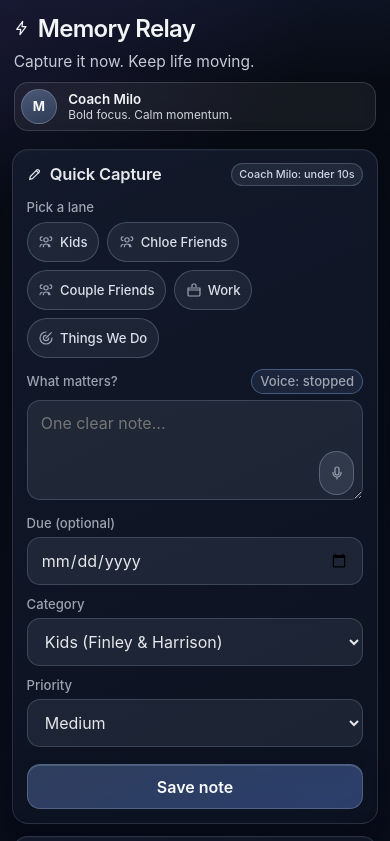
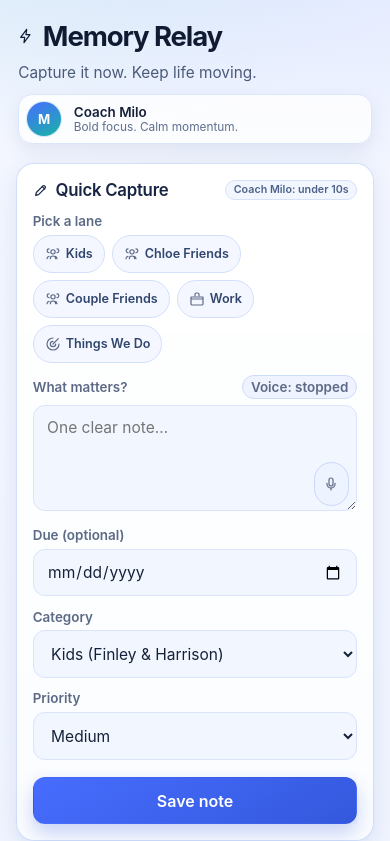
Before and after one commit to idk2575566/grant-memory-relay-v1, a website: page index.html in a window 390 px wide. Shown: the top 841 px of the page. Drawn offline with Linux system fonts and the light colour scheme.

Commit message:
Redesign UI to light mobile-first polished theme

```diff
--- a/styles.css
+++ b/styles.css
@@ -1,18 +1,19 @@
 :root {
-  --bg: #070a12;
-  --bg-2: #0b1020;
-  --surface: rgba(16, 22, 38, 0.78);
-  --surface-strong: rgba(20, 28, 46, 0.9);
-  --surface-soft: rgba(148, 163, 184, 0.12);
-  --text: #e5e7eb;
-  --muted: #9ca3af;
-  --line: rgba(148, 163, 184, 0.26);
-  --line-strong: rgba(148, 163, 184, 0.36);
-  --accent: #8ab4ff;
-  --accent-strong: #6d9cff;
-  --success: #7dd3a8;
-  --warn: #f7c46c;
-  --danger: #f4a5a5;
+  --bg: #f4f7ff;
+  --bg-2: #eef3ff;
+  --surface: #ffffff;
+  --surface-strong: #f8faff;
+  --surface-soft: #f2f6ff;
+  --text: #16223a;
+  --muted: #5d6a85;
+  --line: #d9e4fb;
+  --line-strong: #c7d7f7;
+  --accent: #476dff;
+  --accent-strong: #3458dc;
+  --support: #19b3a6;
+  --success: #1f9d72;
+  --warn: #bc7f1d;
+  --danger: #cf3e58;
 }
 
 * { box-sizing: border-box; }
@@ -22,9 +23,10 @@ body {
   font-family: Inter, -apple-system, BlinkMacSystemFont, "Segoe UI", Roboto, sans-serif;
   color: var(--text);
   background:
-    radial-gradient(900px 520px at 85% -15%, rgba(76, 119, 206, 0.28) 0%, transparent 55%),
-    radial-gradient(760px 440px at -15% 0%, rgba(94, 84, 183, 0.22) 0%, transparent 50%),
-    linear-gradient(175deg, var(--bg) 0%, var(--bg-2) 100%);
+    radial-gradient(1100px 560px at 88% -10%, rgba(71, 109, 255, 0.14) 0%, transparent 58%),
+    radial-gradient(900px 460px at -10% -8%, rgba(25, 179, 166, 0.11) 0%, transparent 56%),
+    linear-gradient(180deg, var(--bg) 0%, var(--bg-2) 100%);
+  min-height: 100vh;
 }
 
 .icon-sprite {
@@ -53,152 +55,145 @@ body {
 }
 
 .app {
-  max-width: 920px;
+  max-width: 940px;
   margin: 0 auto;
-  padding: 1.3rem;
+  padding: 1rem;
   display: grid;
-  gap: 1rem;
+  gap: 0.9rem;
+  padding-bottom: calc(1.15rem + env(safe-area-inset-bottom, 0px));
 }
 
 .hero {
-  color: #f3f4f6;
-  padding: 0.1rem 0.1rem 0.35rem;
+  padding: 0.18rem 0.14rem 0.26rem;
   display: grid;
-  gap: 0.55rem;
+  gap: 0.62rem;
 }
 
 .hero h1 {
   margin: 0;
   display: inline-flex;
   align-items: center;
-  gap: 0.5rem;
-  font-size: 1.95rem;
-  font-weight: 620;
-  letter-spacing: -0.03em;
+  gap: 0.54rem;
+  font-size: clamp(1.72rem, 4.8vw, 2.08rem);
+  font-weight: 700;
+  letter-spacing: -0.04em;
+  color: #101a31;
 }
 
 .hero p {
   margin: 0;
-  font-size: 0.97rem;
-  color: #c4cad5;
+  font-size: 1rem;
+  color: #4b5a78;
 }
 
 .milo-profile {
-  margin-top: 0.15rem;
+  margin-top: 0.12rem;
   display: inline-flex;
   align-items: center;
   gap: 0.72rem;
   width: fit-content;
-  border: 1px solid rgba(255, 255, 255, 0.14);
+  border: 1px solid #dbe6fb;
   border-radius: 999px;
-  padding: 0.38rem 0.72rem 0.38rem 0.42rem;
-  background: rgba(255, 255, 255, 0.06);
-  backdrop-filter: blur(6px);
+  padding: 0.4rem 0.76rem 0.4rem 0.44rem;
+  background: rgba(255, 255, 255, 0.82);
+  box-shadow: 0 8px 18px rgba(64, 86, 140, 0.1);
 }
 
 .milo-avatar {
-  width: 2.2rem;
-  height: 2.2rem;
+  width: 2.25rem;
+  height: 2.25rem;
   border-radius: 50%;
   display: grid;
   place-items: center;
   font-size: 0.82rem;
   font-weight: 700;
-  color: #f9fafb;
+  color: #ffffff;
   letter-spacing: 0.04em;
-  border: 1px solid rgba(255, 255, 255, 0.2);
-  background: linear-gradient(160deg, #4b5876, #2f3c57);
+  border: 1px solid rgba(255, 255, 255, 0.8);
+  background: linear-gradient(155deg, var(--accent), var(--support));
 }
 
-.milo-copy {
-  display: grid;
-  gap: 0.05rem;
-}
-
-.milo-copy strong {
-  font-size: 0.84rem;
-  font-weight: 600;
-}
-
-.milo-copy span {
-  font-size: 0.74rem;
-  color: #d1d5db;
-}
+.milo-copy { display: grid; gap: 0.02rem; }
+.milo-copy strong { font-size: 0.84rem; font-weight: 620; }
+.milo-copy span { font-size: 0.74rem; color: #5f6f8f; }
 
 .card {
-  background: linear-gradient(155deg, rgba(20, 28, 46, 0.86), rgba(12, 19, 32, 0.86));
-  backdrop-filter: blur(12px);
-  border: 1px solid rgba(148, 163, 184, 0.2);
-  border-radius: 20px;
-  padding: 1.08rem;
-  box-shadow: 0 16px 38px rgba(3, 7, 18, 0.44), inset 0 1px 0 rgba(255, 255, 255, 0.03);
+  background: linear-gradient(180deg, rgba(255, 255, 255, 0.94), rgba(251, 253, 255, 0.95));
+  border: 1px solid rgba(199, 215, 247, 0.8);
+  border-radius: 18px;
+  padding: 0.98rem;
+  box-shadow: 0 7px 24px rgba(43, 73, 145, 0.11);
+  animation: reveal .2s ease;
 }
 
 .card-head {
   display: flex;
   justify-content: space-between;
   align-items: center;
-  gap: 0.6rem;
-  margin-bottom: 0.86rem;
+  gap: 0.55rem;
+  margin-bottom: 0.8rem;
 }
 
 h2 {
   margin: 0;
   display: inline-flex;
   align-items: center;
-  gap: 0.45rem;
-  font-size: 1.03rem;
-  font-weight: 590;
-  letter-spacing: -0.01em;
+  gap: 0.43rem;
+  font-size: 1.05rem;
+  font-weight: 640;
+  letter-spacing: -0.015em;
+  color: #172443;
 }
 
 .pill,
 .hint {
-  font-size: 0.72rem;
+  font-size: 0.71rem;
   border-radius: 999px;
-  padding: 0.24rem 0.62rem;
+  padding: 0.2rem 0.54rem;
   white-space: nowrap;
-  font-weight: 540;
-  border: 1px solid rgba(148, 163, 184, 0.32);
-  color: #cfd6e4;
-  background: rgba(148, 163, 184, 0.12);
+  font-weight: 600;
+  border: 1px solid #d6e2fa;
+  color: #4d6289;
+  background: #f2f6ff;
 }
 
 .form-grid {
   display: grid;
-  grid-template-columns: repeat(2, minmax(0, 1fr));
-  gap: 0.9rem;
+  grid-template-columns: 1fr;
+  gap: 0.76rem;
 }
 
-.field { display: grid; gap: 0.4rem; }
-.field span { font-size: 0.82rem; color: var(--muted); font-weight: 530; }
+.field { display: grid; gap: 0.36rem; }
+.field span { font-size: 0.84rem; color: var(--muted); font-weight: 580; }
 .field-full { grid-column: 1 / -1; }
 
 .category-ctas {
   display: flex;
-  gap: 0.52rem;
+  gap: 0.44rem;
   flex-wrap: wrap;
 }
 
 .btn-cta {
   width: auto;
   border-radius: 999px;
-  padding: 0.45rem 0.76rem;
-  background: rgba(148, 163, 184, 0.1);
-  border: 1px solid rgba(148, 163, 184, 0.32);
-  color: #d9dee8;
-  font-size: 0.82rem;
-  font-weight: 540;
+  padding: 0.38rem 0.68rem;
+  background: #f4f7ff;
+  border: 1px solid #d3e0fb;
+  color: #31466e;
+  font-size: 0.79rem;
+  font-weight: 600;
   display: inline-flex;
   align-items: center;
-  gap: 0.36rem;
+  gap: 0.32rem;
   cursor: pointer;
-  transition: background .16s ease, border-color .16s ease, transform .08s ease;
+  min-height: 38px;
+  transition: background .15s ease, border-color .15s ease, color .15s ease, transform .08s ease;
 }
 
 .btn-cta:hover {
-  background: rgba(138, 180, 255, 0.16);
-  border-color: rgba(138, 180, 255, 0.45);
+  background: #eaf1ff;
+  border-color: #bdd0f8;
+  color: #213f84;
 }
 
 input,
@@ -207,11 +202,23 @@ textarea,
 button {
   width: 100%;
   border: 1px solid var(--line);
-  border-radius: 13px;
-  padding: 0.74rem 0.82rem;
+  border-radius: 12px;
+  padding: 0.78rem 0.84rem;
   font: inherit;
   color: var(--text);
   background: var(--surface-soft);
+}
+
+input,
+select,
+textarea {
+  font-size: 0.97rem;
+}
+
+textarea {
+  min-height: 106px;
+  resize: vertical;
+  padding-right: 3rem;
 }
 
 input:focus,
@@ -219,102 +226,101 @@ select:focus,
 textarea:focus,
 button:focus-visible,
 a:focus-visible {
-  outline: 2px solid rgba(138, 180, 255, 0.7);
+  outline: 2px solid rgba(71, 109, 255, 0.5);
   outline-offset: 2px;
-}
-
-textarea {
-  min-height: 100px;
-  resize: vertical;
+  border-color: #abc0f4;
 }
 
 .btn {
   cursor: pointer;
-  font-weight: 590;
+  font-weight: 630;
   border: 1px solid var(--line-strong);
 }
 
 .btn-primary {
-  color: #f8fafc;
-  background: linear-gradient(155deg, rgba(138, 180, 255, 0.28), rgba(109, 156, 255, 0.34));
-  box-shadow: 0 8px 24px rgba(17, 24, 39, 0.45), inset 0 1px 0 rgba(255, 255, 255, 0.16);
+  color: #ffffff;
+  background: linear-gradient(150deg, var(--accent), var(--accent-strong));
+  box-shadow: 0 10px 20px rgba(52, 88, 220, 0.25);
+  border-color: transparent;
 }
 
-.btn-primary:hover {
-  filter: brightness(1.08);
-}
+.btn-primary:hover { filter: brightness(1.05); }
 
-.stack { list-style: none; padding: 0; margin: 0; display: grid; gap: 0.72rem; }
+.stack { list-style: none; padding: 0; margin: 0; display: grid; gap: 0.62rem; }
 
 .note {
-  border: 1px solid rgba(148, 163, 184, 0.23);
-  border-radius: 14px;
-  padding: 0.8rem;
+  border: 1px solid #dee8fb;
+  border-radius: 13px;
+  padding: 0.76rem;
   display: grid;
-  gap: 0.48rem;
-  background: rgba(12, 19, 32, 0.5);
+  gap: 0.42rem;
+  background: #fdfefe;
+  animation: noteIn .18s ease;
+  transition: transform .14s ease, box-shadow .14s ease, opacity .2s ease;
 }
 
 .note-main {
-  font-weight: 560;
-  line-height: 1.32;
+  font-weight: 580;
+  line-height: 1.36;
   font-size: 0.96rem;
-  color: #f3f4f6;
+  color: #172443;
 }
 
 .note-meta {
-  color: #b4bfce;
-  font-size: 0.79rem;
+  color: #617395;
+  font-size: 0.77rem;
   display: flex;
   flex-wrap: wrap;
-  gap: 0.38rem;
+  gap: 0.3rem;
 }
 
 .note-actions {
   display: flex;
-  gap: 0.48rem;
+  gap: 0.42rem;
   flex-wrap: wrap;
 }
 
 .note-actions button,
 .note-actions a {
   width: auto;
-  padding: 0.42rem 0.68rem;
-  font-size: 0.8rem;
-  border: 1px solid rgba(148, 163, 184, 0.3);
-  border-radius: 11px;
+  padding: 0.35rem 0.58rem;
+  font-size: 0.76rem;
+  font-weight: 600;
+  border: 1px solid #d6e3fb;
+  border-radius: 10px;
   text-decoration: none;
   display: inline-flex;
   align-items: center;
-  gap: 0.33rem;
-  color: #dbe4f2;
-  background: rgba(148, 163, 184, 0.08);
+  gap: 0.3rem;
+  color: #35517f;
+  background: #f5f8ff;
+  min-height: 36px;
 }
 
 .btn-calendar:hover,
 .btn-done:hover,
 .btn-snooze:hover,
 .btn-delete:hover {
-  border-color: rgba(138, 180, 255, 0.46);
-  background: rgba(138, 180, 255, 0.12);
+  border-color: #b8ccfa;
+  background: #eaf1ff;
 }
 
 .empty {
-  margin: 0.4rem 0 0;
-  color: #b8c2d1;
-  border: 1px dashed rgba(148, 163, 184, 0.36);
+  margin: 0.2rem 0 0;
+  color: #5b6f95;
+  border: 1px dashed #cadafb;
   border-radius: 12px;
-  padding: 0.72rem;
-  background: rgba(12, 19, 32, 0.45);
+  padding: 0.7rem;
+  background: #f8fbff;
 }
 
 .digest {
-  border: 1px solid rgba(148, 163, 184, 0.28);
+  border: 1px solid #dae7ff;
   border-radius: 12px;
-  padding: 0.82rem;
-  line-height: 1.45;
-  color: #d8dfeb;
-  background: rgba(148, 163, 184, 0.08);
+  padding: 0.8rem;
+  line-height: 1.5;
+  color: #31466f;
+  background: linear-gradient(180deg, #f6f9ff, #f4fbff);
 }
 
 .toast {
@@ -324,45 +330,45 @@ textarea {
   transform: translateX(-50%) translateY(20px);
   opacity: 0;
   pointer-events: none;
-  transition: transform .28s ease, opacity .28s ease;
-  background: rgba(8, 12, 22, 0.96);
-  color: #eef2ff;
+  transition: transform .26s ease, opacity .26s ease;
+  background: rgba(20, 34, 66, 0.95);
+  color: #f3f7ff;
   border-radius: 11px;
-  border: 1px solid rgba(148, 163, 184, 0.25);
+  border: 1px solid rgba(183, 201, 243, 0.45);
   padding: 0.58rem 0.84rem;
   font-size: 0.84rem;
-  box-shadow: 0 10px 24px rgba(0, 0, 0, 0.42);
+  box-shadow: 0 12px 20px rgba(17, 32, 64, 0.26);
 }
 
 .toast.show { opacity: 1; transform: translateX(-50%) translateY(0); }
 
 .achievement-popup {
   position: fixed;
-  right: 1rem;
-  bottom: 4.2rem;
-  max-width: min(330px, calc(100vw - 2rem));
-  padding: 0.74rem 0.84rem;
-  border-radius: 14px;
-  border: 1px solid rgba(138, 180, 255, 0.4);
-  background: linear-gradient(155deg, rgba(18, 31, 56, 0.95), rgba(14, 21, 37, 0.95));
-  color: #d8e5ff;
-  box-shadow: 0 16px 26px rgba(0, 0, 0, 0.34);
+  right: 0.9rem;
+  bottom: 4.4rem;
+  max-width: min(328px, calc(100vw - 2rem));
+  padding: 0.72rem 0.82rem;
+  border-radius: 12px;
+  border: 1px solid rgba(71, 109, 255, 0.35);
+  background: linear-gradient(165deg, rgba(251, 253, 255, 0.98), rgba(244, 250, 255, 0.98));
+  color: #2e4572;
+  box-shadow: 0 14px 20px rgba(52, 88, 165, 0.16);
   opacity: 0;
   transform: translateY(10px) scale(0.985);
   pointer-events: none;
   transition: transform .24s ease, opacity .24s ease;
-  font-size: 0.84rem;
-  line-height: 1.32;
+  font-size: 0.83rem;
+  line-height: 1.34;
 }
 
 .achievement-popup strong {
   display: block;
-  font-size: 0.75rem;
-  color: #adc9ff;
-  margin-bottom: 0.16rem;
+  font-size: 0.73rem;
+  color: #3656a7;
+  margin-bottom: 0.12rem;
   text-transform: uppercase;
   letter-spacing: 0.05em;
-  font-weight: 620;
+  font-weight: 700;
 }
 
 .achievement-popup.show {
@@ -374,16 +380,16 @@ textarea {
   display: flex;
   justify-content: space-between;
   align-items: center;
-  gap: 0.5rem;
+  gap: 0.45rem;
 }
 
 .voice-status {
-  font-size: 0.74rem;
-  color: #c4d8ff;
-  background: rgba(138, 180, 255, 0.1);
-  border: 1px solid rgba(138, 180, 255, 0.36);
+  font-size: 0.73rem;
+  color: #355693;
+  background: #eef3ff;
+  border: 1px solid #cddcfb;
   border-radius: 999px;
-  padding: 0.2rem 0.52rem;
+  padding: 0.18rem 0.5rem;
 }
 
 .note-input-wrap {
@@ -392,33 +398,28 @@ textarea {
 
 .btn-voice {
   position: absolute;
-  right: 0.56rem;
-  bottom: 0.56rem;
-  width: 2.22rem;
-  height: 2.22rem;
+  right: 0.52rem;
+  bottom: 0.52rem;
+  width: 2.2rem;
+  height: 2.2rem;
   border-radius: 999px;
   padding: 0;
   display: grid;
   place-items: center;
-  border: 1px solid rgba(148, 163, 184, 0.42);
-  background: rgba(148, 163, 184, 0.16);
-  color: #d8e4ff;
+  border: 1px solid #c9d9fc;
+  background: #edf3ff;
+  color: #3f5ea0;
 }
 
 .btn-voice.is-listening {
-  background: rgba(244, 165, 165, 0.18);
-  border-color: rgba(244, 165, 165, 0.52);
-  color: #ffd5d5;
-}
-
-.note {
-  animation: noteIn .2s ease;
-  transition: transform .16s ease, box-shadow .16s ease, opacity .2s ease;
+  background: #ffeef0;
+  border-color: #f3bbc4;
+  color: #b42f46;
 }
 
 .note:hover {
   transform: translateY(-1px);
-  box-shadow: 0 6px 16px rgba(3, 7, 18, 0.32);
+  box-shadow: 0 8px 18px rgba(43, 73, 145, 0.12);
 }
 
 .note.is-removing {
@@ -428,26 +429,20 @@ textarea {
 
 button {
   min-height: 44px;
-  transition: transform .08s ease, filter .16s ease, border-color .16s ease;
+  transition: transform .08s ease, filter .16s ease, border-color .16s ease, background .16s ease;
 }
 
-button:active {
-  transform: scale(0.985);
-}
+button:active { transform: scale(0.985); }
 
 .sticky-submit {
   position: sticky;
-  bottom: calc(env(safe-area-inset-bottom, 0px) + 0.4rem);
-  background: linear-gradient(180deg, rgba(11, 16, 32, 0), rgba(11, 16, 32, 0.86) 32%, rgba(11, 16, 32, 0.96));
-  padding-top: 0.38rem;
-}
-
-.card {
-  animation: reveal .22s ease;
+  bottom: calc(env(safe-area-inset-bottom, 0px) + 0.3rem);
+  background: linear-gradient(180deg, rgba(243, 247, 255, 0), rgba(243, 247, 255, 0.9) 34%, rgba(243, 247, 255, 0.97));
+  padding-top: 0.3rem;
 }
 
 @keyframes reveal {
-  from { opacity: 0; transform: translateY(5px); }
+  from { opacity: 0; transform: translateY(4px); }
   to { opacity: 1; transform: translateY(0); }
 }
 
@@ -456,16 +451,25 @@ button:active {
   to { opacity: 1; transform: translateY(0); }
 }
 
-@media (max-width: 640px) {
+@media (min-width: 760px) {
   .app {
-    padding: 0.76rem;
-    gap: 0.76rem;
-    padding-bottom: calc(1rem + env(safe-area-inset-bottom, 0px));
+    padding: 1.4rem;
+    gap: 1rem;
   }
 
-  .form-grid { grid-template-columns: 1fr; gap: 0.68rem; }
+  .form-grid {
+    grid-template-columns: repeat(2, minmax(0, 1fr));
+    gap: 0.84rem;
+  }
 
-  .hero h1 { font-size: 1.5rem; }
+  .card {
+    padding: 1.05rem;
+    border-radius: 19px;
+  }
+}
+
+@media (max-width: 420px) {
+  .hero p { font-size: 0.96rem; }
 
   .milo-profile {
     width: 100%;
@@ -476,37 +480,14 @@ button:active {
   .achievement-popup {
     left: 0.72rem;
     right: 0.72rem;
-    bottom: 4.7rem;
+    bottom: 4.8rem;
     max-width: none;
-    font-size: 0.82rem;
-  }
-
-  .card {
-    padding: 0.84rem;
-    border-radius: 16px;
   }
 
   .pill,
   .hint {
-    font-size: 0.68rem;
-    padding: 0.2rem 0.48rem;
-  }
-
-  .btn-cta {
-    min-height: 40px;
-    padding: 0.4rem 0.66rem;
-  }
-
-  .note-actions {
-    gap: 0.4rem;
-  }
-
-  .note-actions button,
-  .note-actions a {
-    min-height: 38px;
-    border-radius: 10px;
-    padding: 0.34rem 0.56rem;
-    font-size: 0.77rem;
+    font-size: 0.67rem;
+    padding: 0.18rem 0.48rem;
   }
 }
 
```
